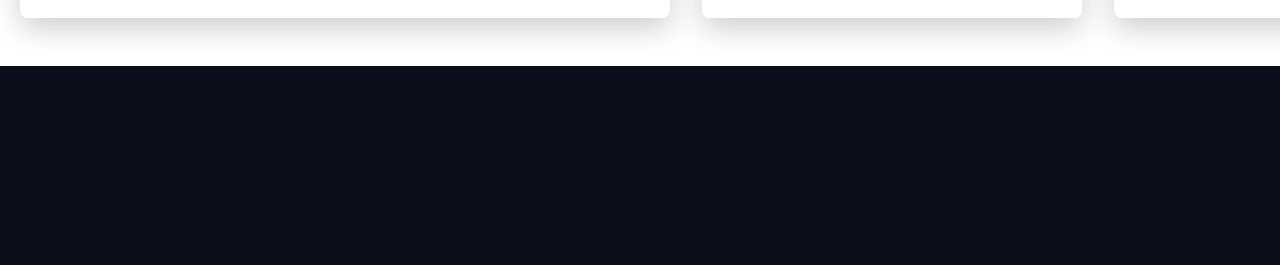
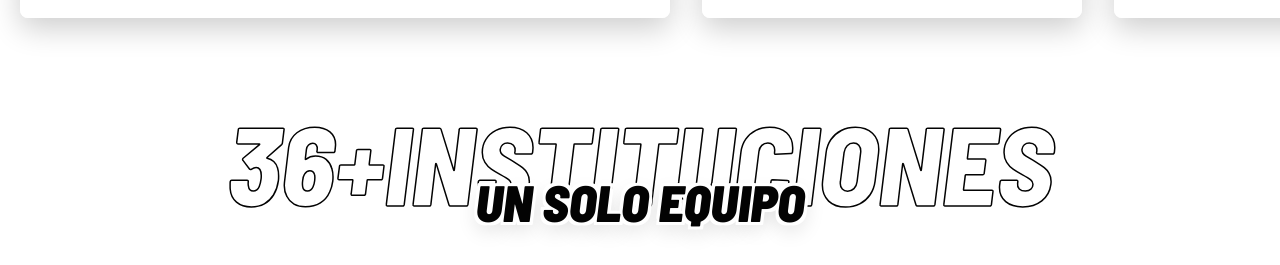
Before and after one commit to fabetabilo/web, a React app: page / in a window 1280 px wide. Shown: the part 1436-1701 px from the top of the page. Before the commit the page ends 1502 px from the top, so only its background shows below. Built offline with nearby package versions, Linux system fonts and the light colour scheme; the HTML template or start-up script is replaced by a standard one; a web font is replaced by a local one.

Commit message:
Add: cta banner

```diff
--- /dev/null
+++ b/src/components/ui/Banner/BoldBanner.jsx
@@ -0,0 +1,19 @@
+import React from 'react'
+import styles from './BoldBanner.module.css'
+
+export default function BoldBanner({ outlineText, solidText }) {
+  return (
+    <section className={styles.container}>
+      {outlineText && (
+        <div className={styles.titleStroke}>
+          {outlineText}
+        </div>
+      )}
+      {solidText && (
+        <div className={styles.titleSolid}>
+          {solidText}
+        </div>
+      )}
+    </section>
+  )
+}
--- /dev/null
+++ b/src/components/ui/Banner/BoldBanner.module.css
@@ -0,0 +1,58 @@
+@import url('https://fonts.googleapis.com/css2?family=Barlow+Semi+Condensed:ital,wght@0,700;0,800;0,900;1,700;1,800;1,900&display=swap');
+
+.container {
+  position: relative;
+  display: flex;
+  flex-direction: column;
+  align-items: center;
+  justify-content: center;
+  padding: 2.5rem 1rem;
+  background-color: var(--bg-light);
+  overflow: hidden;
+  text-align: center;
+  width: 100%;
+}
+
+.titleStroke {
+  -webkit-text-fill-color: transparent;
+  -webkit-text-stroke-width: 1.5px;
+  -webkit-text-stroke-color: #030303;
+  font-family: 'Barlow Semi Condensed', sans-serif;
+  font-size: calc(3.5rem + 5.1163vw - 10.2326px);
+  font-style: italic;
+  font-weight: 800;
+  min-height: 0;
+  text-transform: uppercase;
+  line-height: 1;
+  white-space: nowrap;
+}
+
+.titleSolid {
+  font-family: 'Barlow Semi Condensed', sans-serif;
+  font-size: clamp(2rem, 4vw, 4.5rem);
+  font-style: italic;
+  font-weight: 900;
+  color: #030303;
+  text-transform: uppercase;
+  line-height: 1;
+  margin-top: -0.8em;  /* Margen negativo para sobreponerlo al texto de atras */
+  position: relative;
+  z-index: 1;
+  /* sombra blanca para despegarlo del texto del fondo */
+  text-shadow:
+    -3px -3px 0 #ffffff,
+     3px -3px 0 #ffffff,
+    -3px  3px 0 #ffffff,
+     3px  3px 0 #ffffff,
+     0px 8px 20px rgba(0,0,0,0.15);
+}
+
+@media (max-width: 768px) {
+  .titleStroke {
+    font-size: clamp(3rem, 12vw, 5rem);
+  }
+
+  .titleSolid {
+    margin-top: -0.75em;
+  }
+}
--- a/src/pages/Home.jsx
+++ b/src/pages/Home.jsx
@@ -1,11 +1,13 @@
 import Carousel from '../components/ui/Carousel/Carousel'
 import EventsCarousel from '../components/ui/Carousel/EventsCarousel'
+import BoldBanner from '../components/ui/Banner/BoldBanner'
 
 export default function Home() {
   return (
     <>
       <Carousel />
       <EventsCarousel />
+      <BoldBanner outlineText="36+INSTITUCIONES" solidText="Un solo equipo"/>
     </>
   )
 }
```
